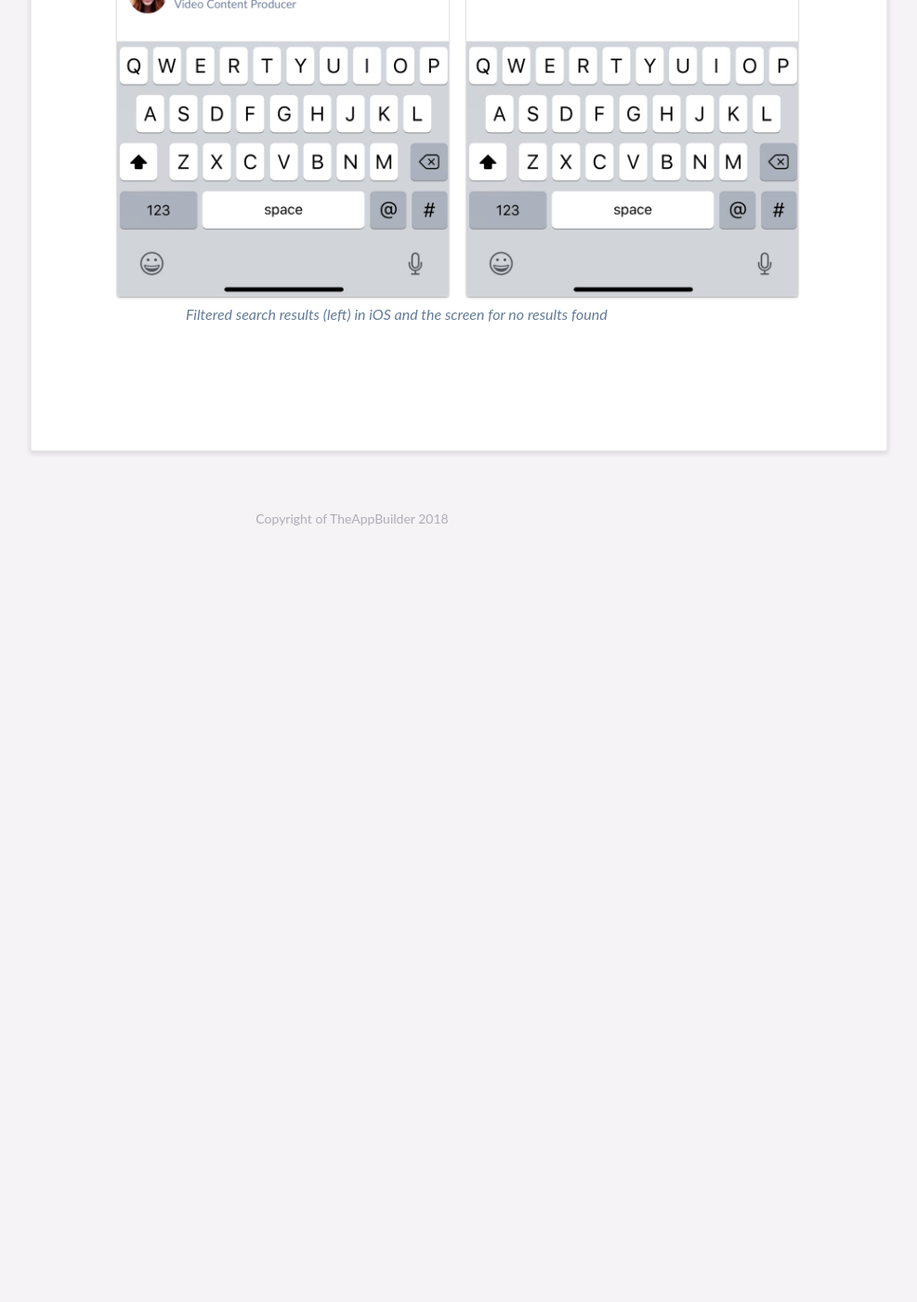
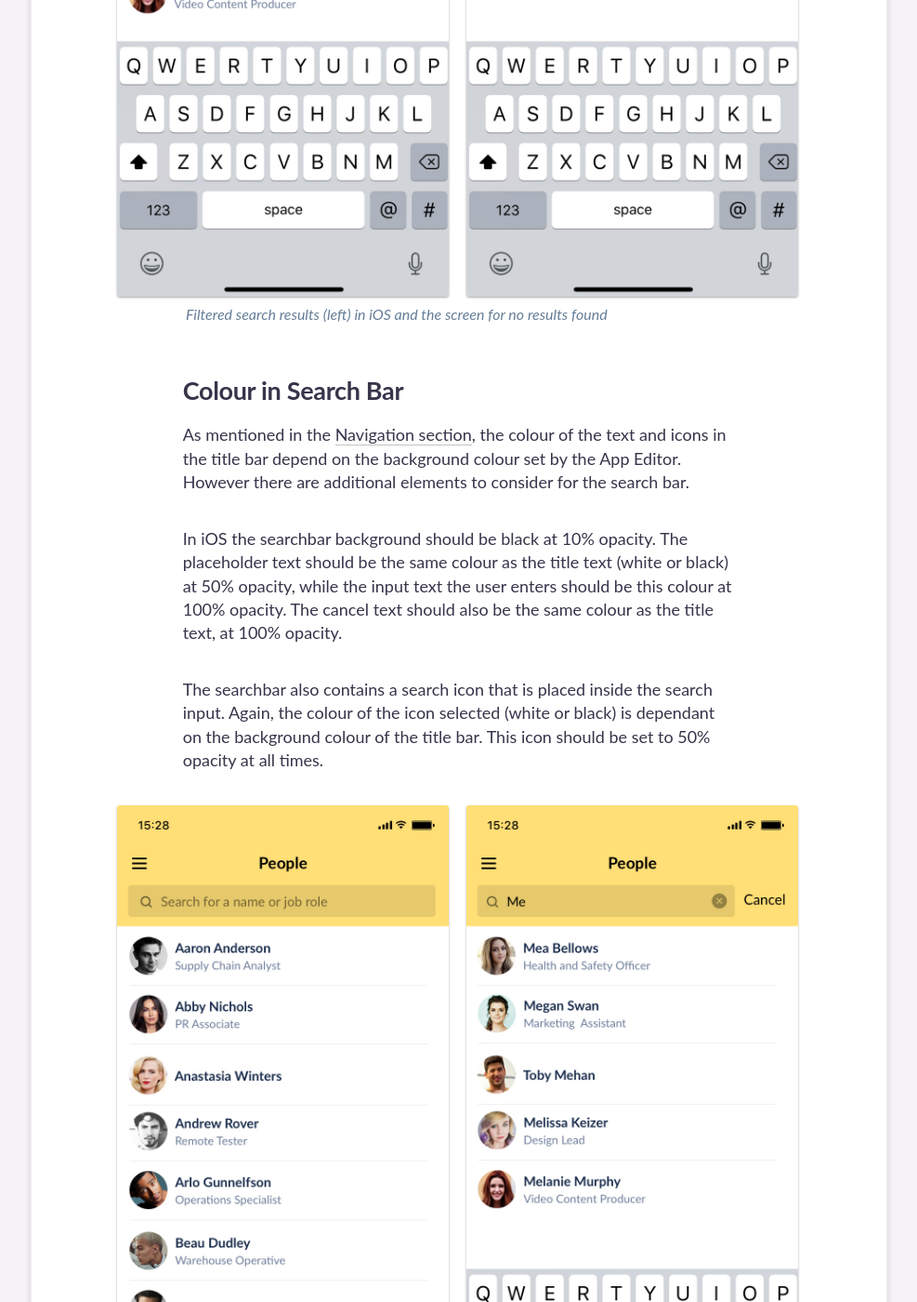
Before and after one commit to TheAppBuilderTeam/tab-pattern-library, a Jekyll site: the page built from native/search/index.html, in a window 1280 px wide and 1400 px high, scrolled down 3517 px. Shown: the whole window at 93% size, without its empty margins (261-1248 px from the left). Built offline with Jekyll 4.4.1, drawn with Linux system fonts in a browser that asks for light colours; some web fonts are replaced; before the commit the page ends 4147 px from its top, so only the background shows below that; some of the changed text lies outside the part shown.

Commit message:
search bar and navigation pages

```diff
--- a/_includes/native-navigation.html
+++ b/_includes/native-navigation.html
@@ -4,8 +4,9 @@
       <li><a href="{{ site.baseurl }}/native/typography/" {% if page.selected == "native-typography" %}class="active"{% endif %} >Typography</a></li>
       <li><a href="{{ site.baseurl }}/native/buttons/" {% if page.selected == "native-buttons" %}class="active"{% endif %} >Buttons &amp; Links</a></li>
       <li><a href="{{ site.baseurl }}/native/colours/" {% if page.selected == "native-colours" %}class="active"{% endif %} >Colour Palette</a></li>
+      <li><a href="{{ site.baseurl }}/native/navigation/" {% if page.selected == "native-navigation" %}class="active"{% endif %} >Navigation</a></li>
+      <li><a href="{{ site.baseurl }}/native/forms/" {% if page.selected == "native-forms" %}class="active"{% endif %} >Forms</a></li>
       <li><a href="{{ site.baseurl }}/native/modals/" {% if page.selected == "native-modals" %}class="active"{% endif %} >Native Modals</a></li>
-      <li><a href="{{ site.baseurl }}/native/forms/" {% if page.selected == "native-forms" %}class="active"{% endif %} >Forms</a></li>
       <!-- <li><a href="{{ site.baseurl }}/native/ugc/" {% if page.selected == "native-ugc" %}class="active"{% endif %} >User Generated Content</a></li> -->
       <li><a href="{{ site.baseurl }}/native/search/" {% if page.selected == "native-search" %}class="active"{% endif %} >Search</a></li>
 	    <li><a href="{{ site.baseurl }}/native/list-layouts/" {% if page.selected == "native-list-layouts" %}class="active"{% endif %} >List Layouts</a></li>
--- a/native/search/index.html
+++ b/native/search/index.html
@@ -35,3 +35,17 @@
 	<img src="{{ site.baseurl }}/assets/images/native/people-directory-ios-4.jpg" alt="Search in People Directory" class="last" /img>
 	<p class="caption">Filtered search results (left) in iOS and the screen for no results found</p>
 </div>
+
+<h2>Colour in Search Bar</h2>
+<p>As mentioned in the <a href="{{ site.baseurl }}/native/navigation/">Navigation section</a>, the colour of the text and icons in the title bar depend on the background colour set by the App Editor. However there are additional elements to consider for the search bar.</p>
+
+<p>In iOS the searchbar background should be black at 10% opacity. The placeholder text should be the same colour as the title text (white or black) at 50% opacity, while the input text the user enters should be this colour at 100% opacity. The cancel text should also be the same colour as the title text, at 100% opacity. </p>
+
+<p>The searchbar also contains a search icon that is placed inside the search input. Again, the colour of the icon selected (white or black) is dependant on the background colour of the title bar. This icon should be set to 50% opacity at all times. </p>
+
+
+<div class="imageContainer imageContainer--two padding__50">
+	<img src="{{ site.baseurl }}/assets/images/native/people-directory-gold-1.jpg" alt="Search in People Directory" /img>
+	<img src="{{ site.baseurl }}/assets/images/native/people-directory-gold-2.jpg" alt="Search in People Directory" class="last" /img>
+	<p class="caption">The colour of the search bar text and icons are also dependant on the titlebar colour</p>
+</div>
```
Also changed, not shown: native/navigation/index.html (added, +28 -0 lines), assets/images/native/os-differences-edit.jpg (added), assets/images/native/os-differences-titlebar.jpg (added), assets/images/native/people-directory-gold-1.jpg (added), assets/images/native/people-directory-gold-2.jpg (added), assets/images/native/people-directory-yellow-1.jpg (added), assets/images/native/people-directory-yellow-2.jpg (added), assets/images/native/title-bar-colours.jpg (added).
